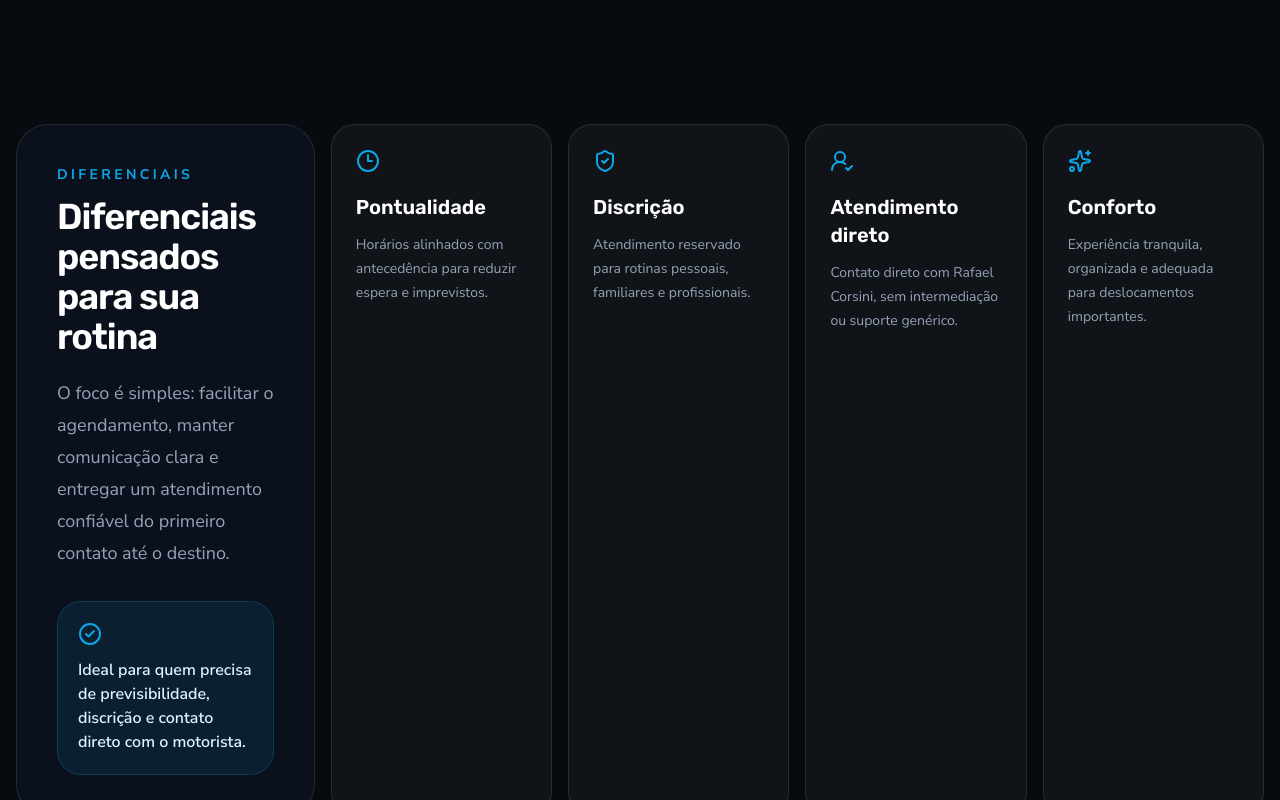
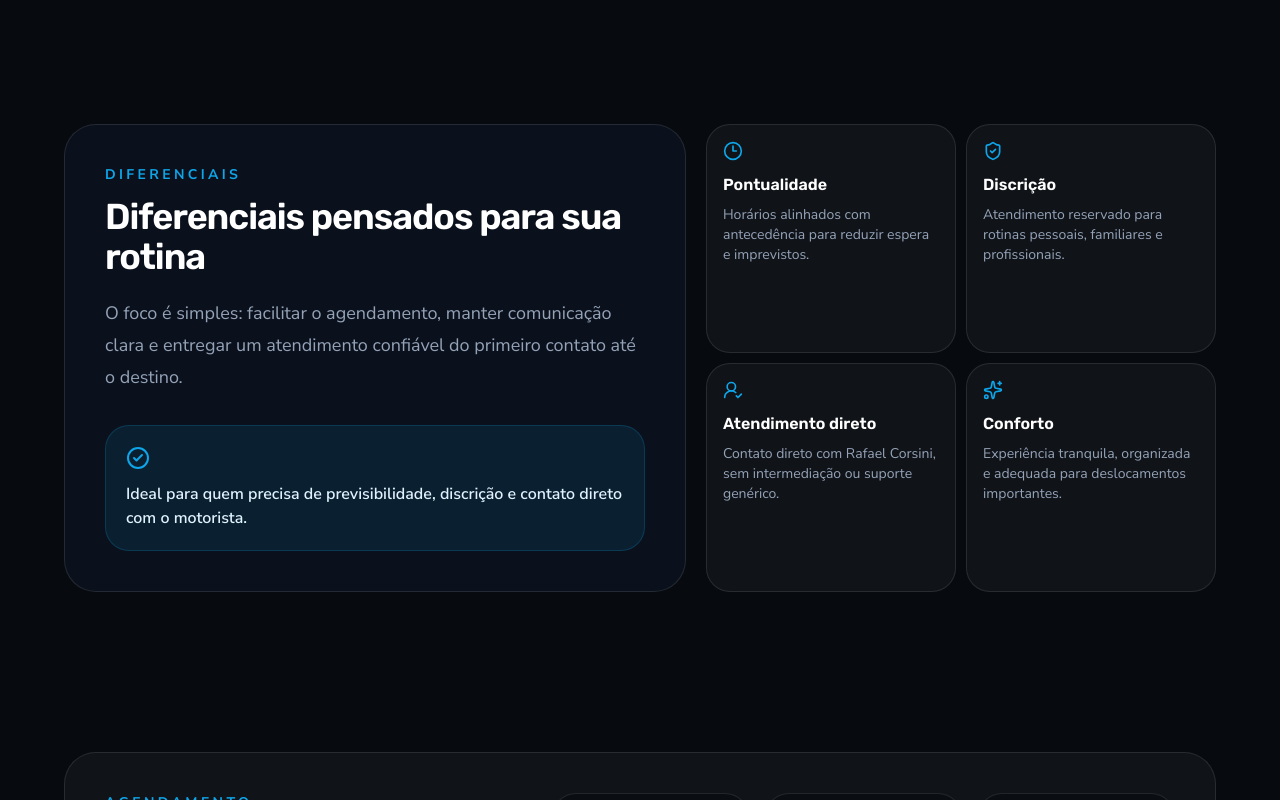
Before and after one commit to pedropcorsini/landing-page-rc-motorista, a React (Vite) app: page / in a window 1280 px wide. Shown: the part 1380-2180 px from the top of the page. Built offline with nearby package versions, Linux system fonts and the light colour scheme.

Commit message:
style: ajusta grade dos diferenciais

```diff
--- a/src/components/Differentials.tsx
+++ b/src/components/Differentials.tsx
@@ -6,8 +6,8 @@ const icons = [Clock3, ShieldCheck, UserRoundCheck, Sparkles];
 export function Differentials() {
   return (
     <section id="diferenciais" className="px-4 py-20">
-      <div className="mx-auto grid max-w-7xl gap-4 sm:grid-cols-2 lg:grid-cols-[1.35fr_repeat(4,minmax(0,1fr))] lg:items-stretch">
-        <div className="rounded-[2rem] border border-white/10 bg-surface p-8 sm:col-span-2 sm:p-10 lg:col-span-1 lg:flex lg:h-full lg:flex-col lg:justify-between">
+      <div className="mx-auto grid max-w-6xl gap-5 lg:grid-cols-[1fr_0.82fr] lg:items-stretch">
+        <div className="rounded-[2rem] border border-white/10 bg-surface p-8 sm:p-10 lg:h-full">
           <div>
             <p className="text-sm font-bold uppercase tracking-[0.24em] text-brand">Diferenciais</p>
             <h2 className="mt-3 font-heading text-3xl font-semibold tracking-[-0.03em] text-white sm:text-4xl">
@@ -23,18 +23,20 @@ export function Differentials() {
           </div>
         </div>
 
+        <div className="grid gap-2.5 sm:grid-cols-2 lg:h-full lg:max-w-[520px] lg:grid-rows-2 lg:self-stretch">
           {site.differentials.map((item, index) => {
             const Icon = icons[index];
 
             return (
-            <article key={item.title} className="rounded-3xl border border-white/10 bg-white/[0.04] p-6 lg:min-h-[340px]">
-              <Icon aria-hidden="true" className="h-6 w-6 text-brand" />
-              <h3 className="mt-5 font-heading text-xl font-semibold text-white">{item.title}</h3>
-              <p className="mt-3 text-sm leading-6 text-slate-400">{item.description}</p>
+              <article key={item.title} className="rounded-3xl border border-white/10 bg-white/[0.04] p-4 sm:aspect-square lg:aspect-auto lg:h-full">
+                <Icon aria-hidden="true" className="h-5 w-5 text-brand" />
+                <h3 className="mt-3 font-heading text-base font-semibold text-white">{item.title}</h3>
+                <p className="mt-2 text-sm leading-5 text-slate-400">{item.description}</p>
               </article>
             );
           })}
         </div>
+      </div>
     </section>
   );
 }
```
Lines whose indentation alone changed are shown as unchanged.
